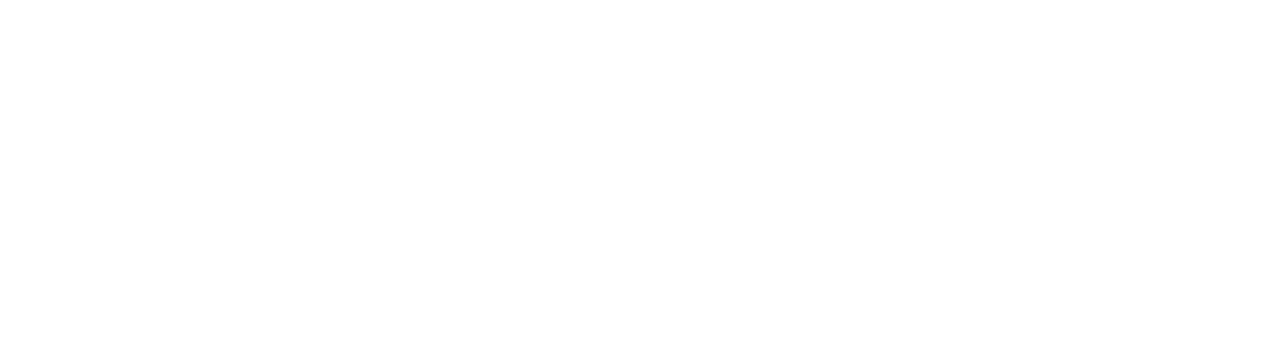
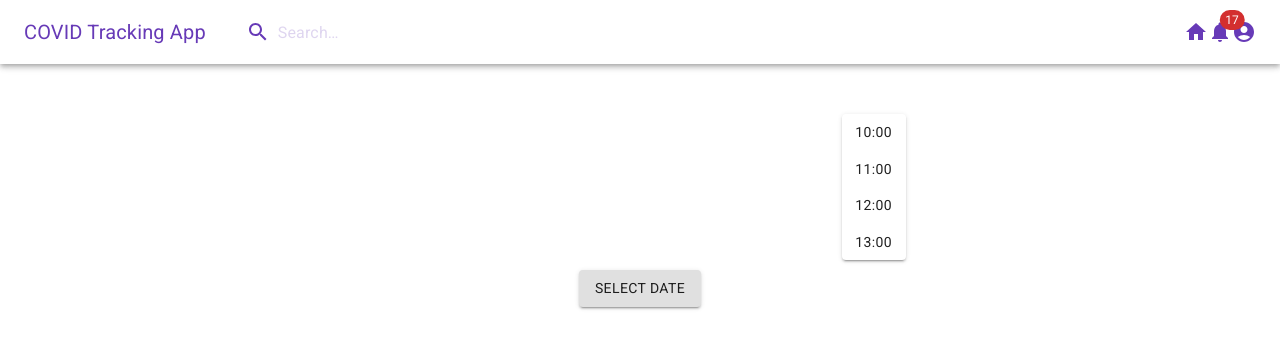
Before and after one commit to guaj/covidtrackingapp, a React (Create React App) app: page /schedule-appointment in a window 1280 px wide. Before the commit this address had no page. Shown: the top 348 px of the page. Built offline with nearby package versions, Linux system fonts and the light colour scheme.

Commit message:
Modified the user profile page so it can have 2 buttons : -Edit profile -Schedule appointment (only for patients)
Also added the appointment scheduler component for the patients :
- can pick a date
-can pick a time
- selecting will alert the choices prompted

```diff
--- a/package.json
+++ b/package.json
@@ -9,12 +9,14 @@
         "@material-ui/icons": "^4.11.2",
         "@material-ui/lab": "^4.0.0-alpha.60",
         "@mui/icons-material": "^5.4.2",
+        "@mui/lab": "^5.0.0-alpha.73",
         "@mui/material": "^5.4.2",
         "@testing-library/jest-dom": "^5.16.2",
         "@testing-library/react": "^12.1.2",
         "@testing-library/user-event": "^13.5.0",
         "aws-sdk": "^2.1087.0",
         "bufferutil": "^4.0.6",
+        "date-fns": "^2.28.0",
         "react": "^17.0.2",
         "react-bootstrap-validation": "^0.1.11",
         "react-dom": "^17.0.2",
--- a/src/App.js
+++ b/src/App.js
@@ -18,14 +18,16 @@ import UserProfile from "./components/UserProfile/UserProfile";
 
 
 import PatientProfileUpdate from './components/UserProfile/PatientProfile/PatientProfileUpdate'
-import Navbar from './components/Navbar/Navbar'
+
 import DoctorProfileUpdate from'./components/UserProfile/DoctorProfile/DoctorProfileUpdate'
+import AppointmentScheduler from "./Services/AppointmentService/AppointmentScheduler";
 
 ///* Make sure to update file when adding to App.css!!*/
 
 function App() {
         return (
             <Routes>
+                    <Route path="/schedule-appointment" element={[<AppointmentScheduler/>]} />
                     <Route path='/about' element={[ <AboutUs/>]} />
                     <Route path='/dashboard' element={[<Dashboard/>]} />
                     <Route path="/profile/:user_id" element={[<UserProfile/>]} />
--- /dev/null
+++ b/src/Services/AppointmentService/AppointmentScheduler.css
@@ -0,0 +1,13 @@
+.datePicker {
+    max-width: 800px;
+    padding-left: 10%;
+}
+.button {
+   padding-top:10px;
+}
+.row {
+    display: flex;
+    margin: auto;
+    justify-content: center;
+    align-items: center;
+}
--- /dev/null
+++ b/src/Services/AppointmentService/AppointmentScheduler.js
@@ -0,0 +1,100 @@
+import * as React from 'react';
+import TextField from '@mui/material/TextField';
+import AdapterDateFns from '@mui/lab/AdapterDateFns';
+import LocalizationProvider from '@mui/lab/LocalizationProvider';
+import StaticDatePicker from '@mui/lab/StaticDatePicker';
+import Navbar from "../../components/Navbar/Navbar";
+import "./AppointmentScheduler.css";
+import Button from "@material-ui/core/Button";
+import mockDoctorAvailabilities from "./DoctorScheduleMock.json";
+import {ButtonGroup} from "@mui/material";
+
+export default function StaticDatePickerLandscape() {
+    const [value, setValue] = React.useState(new Date());
+    const [dayValue, setDayValue] = React.useState(dayToString(value.getDay()))
+    const [timeValue, setTimeValue] = React.useState(0);
+
+    const todayDate = new Date();
+
+    const availTimes = (mockDoctorAvailabilities[0].mon).split(";");
+
+
+    let timeButtons = [
+        availTimes.map((item,i) =>
+            <Button
+                key={i}
+                value={item}
+                onClick={setTime}
+            >{item}</Button>
+        )
+    ];
+
+    function setTime(e) {
+        setTimeValue(e.currentTarget.value);
+    }
+
+
+    function dayToString(day) {
+        if(day === 0)
+            return "sun"
+        else if(day === 1)
+            return "mon"
+        else if(day === 2)
+            return "tue"
+        else if(day === 3)
+            return "wed"
+        else if(day === 4)
+            return "thu"
+        else if(day === 5)
+            return "fri"
+        else if(day === 6)
+            return "sat"
+    }
+
+    function getTime() {
+        alert("Date: "+value+"\nTime: "+timeValue);
+    }
+
+    return (
+        <div>
+            <Navbar/>
+            <div className="row">
+                <div className="col-md-8 datePicker">
+                    <LocalizationProvider dateAdapter={AdapterDateFns}>
+                        <StaticDatePicker
+                            orientation="landscape"
+                            openTo="day"
+                            minDate={todayDate}
+                            value={value}
+                            onChange={(newValue) => {
+                                setValue(newValue);
+                                setDayValue(dayToString(newValue.getDay()))
+                            }}
+                            renderInput={(params) => <TextField {...params} />}
+                        />
+                    </LocalizationProvider>
+
+                </div>
+                <div className="col-md-4">
+                    <ButtonGroup
+                        orientation="vertical"
+                        variant="contained"
+                        size="large"
+                        >
+                        {timeButtons}
+                    </ButtonGroup>
+                </div>
+            </div>
+            <div className="button">
+                <Button
+                    type="button"
+                    variant="contained"
+                    onClick={getTime}
+                >
+                    Select Date
+                </Button>
+            </div>
+        </div>
+
+    );
+}
--- /dev/null
+++ b/src/Services/AppointmentService/DoctorScheduleMock.json
@@ -0,0 +1,11 @@
+[
+  {
+    "mon": "10:00; 11:00; 12:00; 13:00",
+    "tue": "10:00; 12:00; 16:00",
+    "wed": "10:00; 14:00; 16:00",
+    "thu": "10:00; 12:00; 22:00",
+    "fri": "10:00; 12:00; 21:00",
+    "sat": "10:00; 16:00; 22:00",
+    "sun": "15:00; 17:00; 23:00"
+  }
+]
--- a/src/components/Navbar/Navbar.js
+++ b/src/components/Navbar/Navbar.js
@@ -158,8 +158,9 @@ export default function PrimarySearchAppBar() {
         window.location = "/login" ;
     }
     function handleProfile() {
-        let user = JSON.parse(localStorage.getItem("id"))
-        window.location = "/profile/" + user;
+        let user = JSON.parse(localStorage.getItem("email"))
+        let url = user.split("@");
+        window.location = "/profile/" + url[0];
     }
 
     return (
@@ -174,7 +175,7 @@ export default function PrimarySearchAppBar() {
                         component="div"
                         sx={{ display: { xs: 'none', sm: 'block' } }}
                     >
-                        <a href="dashboard" style={{textDecoration: "none", color: "#673ab7"}}>
+                        <a href="/dashboard" style={{textDecoration: "none", color: "#673ab7"}}>
                             COVID Tracking App
                         </a>
 
--- /dev/null
+++ b/src/components/UserProfile/UserProfile.css
@@ -0,0 +1,15 @@
+.button {
+    display: flex;
+    margin: auto;
+    padding-top: 100px;
+    justify-content: center;
+    align-items: center;
+}
+
+.container {
+    padding-top: 50px;
+}
+
+.row {
+    padding-top: 50px;
+}
--- a/src/components/UserProfile/UserProfile.js
+++ b/src/components/UserProfile/UserProfile.js
@@ -1,5 +1,7 @@
 import * as React from 'react';
 import Navbar from "../Navbar/Navbar";
+import Button from "@material-ui/core/Button";
+import "./UserProfile.css";
 
 export default function UserProfile() {
     try {
@@ -11,17 +13,38 @@ export default function UserProfile() {
     let userEmail = JSON.parse(localStorage.getItem("email"));
     let userType = JSON.parse(localStorage.getItem("type"));
 
+    function canScheduleMeeting() {
+        return userType === "patient";
+    }
+
+    function scheduleRedirect() {
+        window.location = "/schedule-appointment"
+    }
+
+    function editRedirect() {
         if (userType === "doctor")
             window.location = "/doctor-profile-edit"
         else if (userType === "patient")
             window.location = "/patient-profile-edit"
-    else
+    }
+
     return (
         <div>
             <Navbar/>
+            <div className="component">
                 <div className="container">
                     <h2>Hi {userEmail}, you are a {userType}</h2>
                 </div>
+                <div className="button">
+                    <Button variant="contained" onClick={editRedirect}>Edit Profile</Button>
+                </div>
+                <div className="button">
+                    {canScheduleMeeting() ?
+                        <Button variant="contained" onClick={scheduleRedirect}>Make Appointment </Button>
+                        : <></>}
+                </div>
+            </div>
+
         </div>
     );
 }
```
Lines whose indentation alone changed are shown as unchanged.
